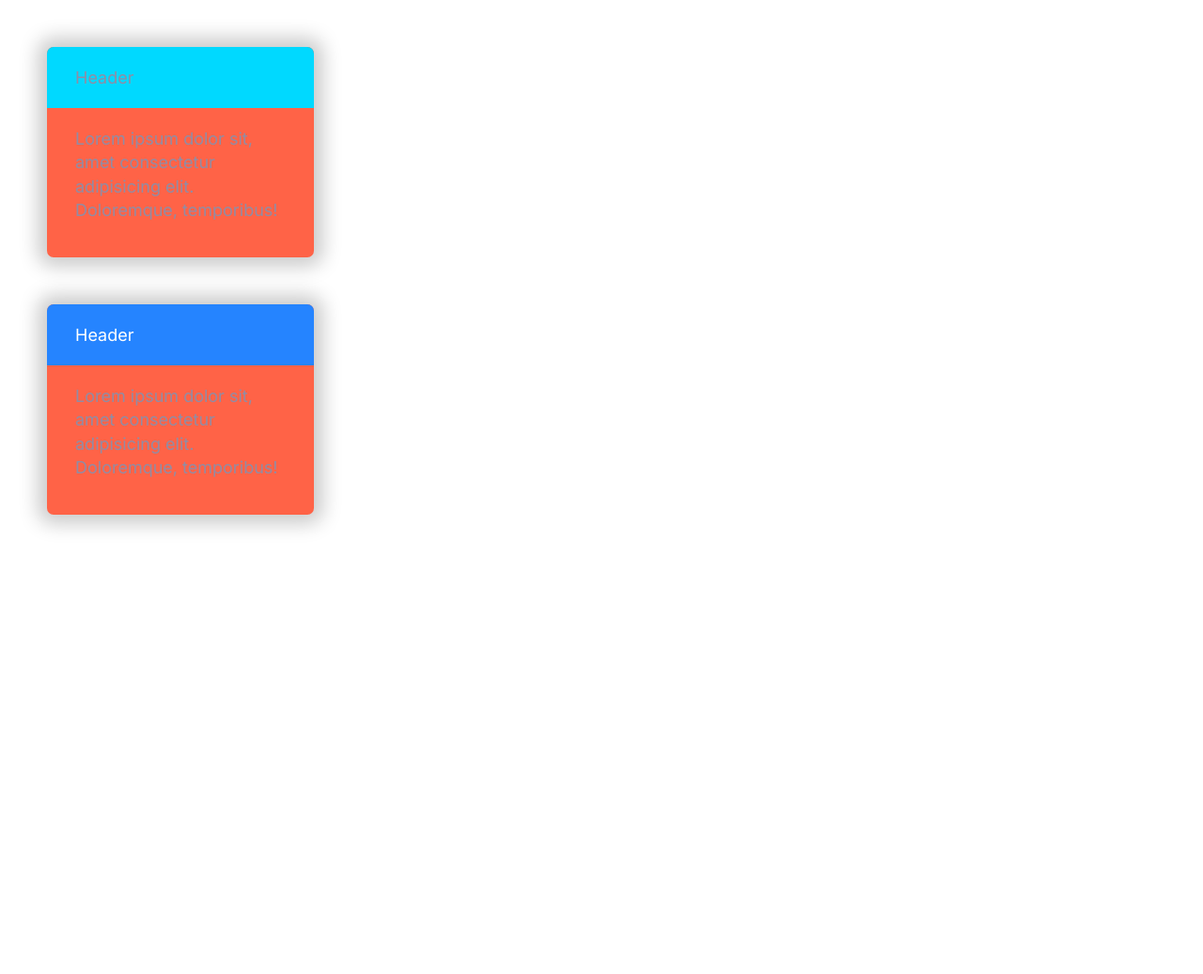
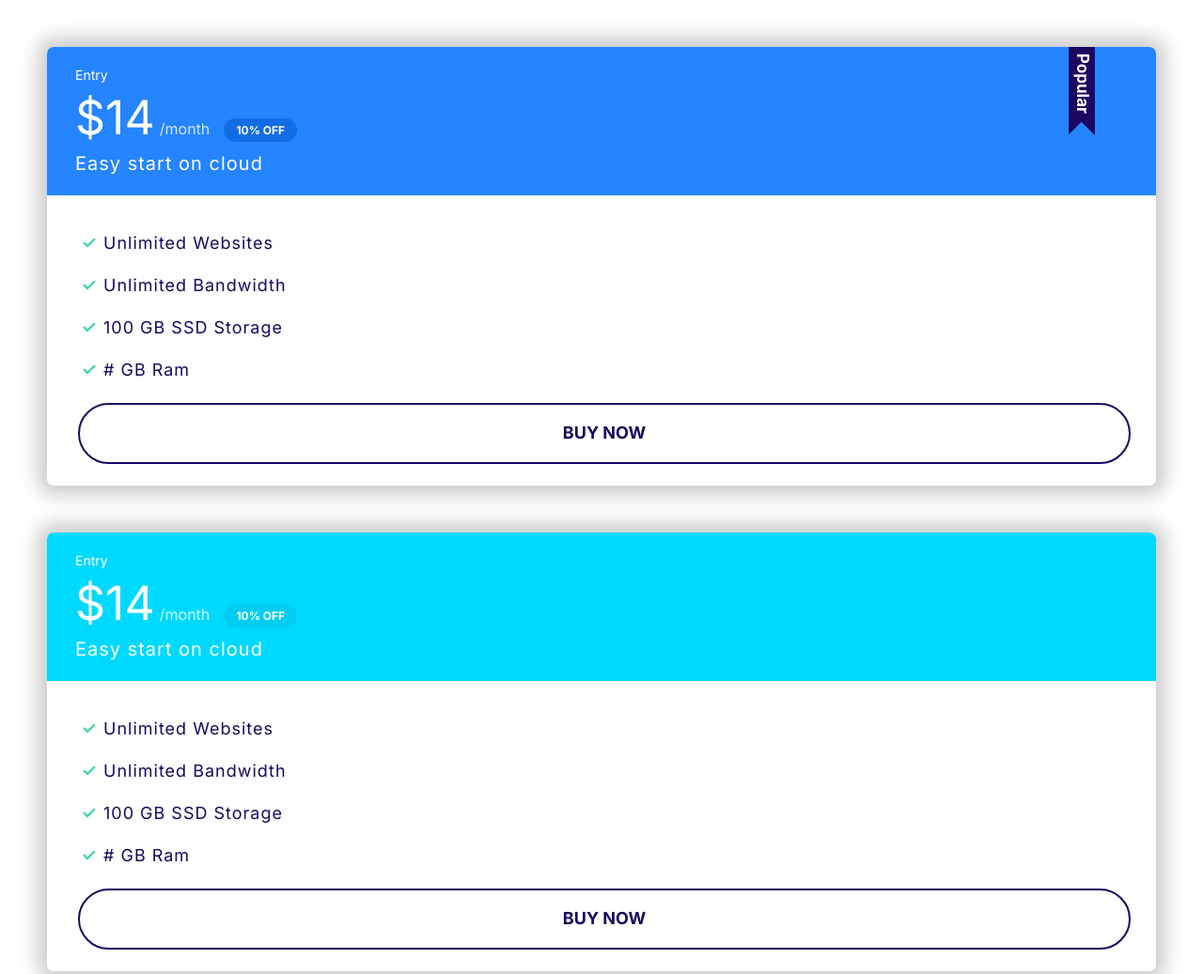
Before and after one commit to sadeghtavakoli/sadify, a plain HTML site: page index.html in a window 1280 px wide. Shown: the top 1037 px of the page at 94% size. Before the commit the page ends 800 px from the top, so only its background shows below. Drawn offline with Linux system fonts and the light colour scheme.

Commit message:
build plan component

```diff
--- a/css/style.css
+++ b/css/style.css
@@ -99,6 +99,7 @@ a {
 }
 .badge--small {
   font-size: 1.6rem;
+  padding: 0.5rem 1.3rem;
 }
 
 @media screen and (min-width: 1024px) {
@@ -242,7 +243,6 @@ a {
 .card {
   border-radius: 7px;
   box-shadow: 0 0 20px 10px var(--color-border);
-  background-color: tomato;
   margin: 5rem;
   transition: transform 0.5s;
   overflow: hidden;
@@ -262,4 +262,61 @@ a {
 }
 .card--secondary .card__header {
   background: var(--color-secondary);
+  color: white;
 }
+.card--primary .badge {
+  background: #126de4;
+}
+.card--secondary .badge {
+  background: #02cdf1;
+}
+/* plans */
+
+.plan__name {
+  color: white;
+  font-size: 2rem;
+  font-weight: 500;
+  margin: 0;
+}
+.plan__price {
+  font-size: 6rem;
+}
+.plan__billing-cycle {
+  font-size: 2.4rem;
+  font-weight: 30;
+  opacity: 0.8;
+  margin-right: 1rem;
+}
+.plan__description {
+  display: block;
+  font-size: 2rem;
+  font-weight: 300;
+  letter-spacing: 1px;
+}
+
+.plan .list__item {
+  letter-spacing: 1px;
+  margin-bottom: 2rem;
+}
+.plan--popular .card__header {
+  position: relative;
+}
+.plan--popular .card__header::before {
+  content: url("../images/popular.svg");
+  width: 4rem;
+  display: inline-block;
+  position: absolute;
+  top: -6px;
+  right: 5%;
+}
+@media screen and (min-width: 1024px) {
+  .plan__name {
+    font-size: 1.4rem;
+  }
+  .plan__price {
+    font-size: 5rem;
+  }
+  .plan__billing-cycle {
+    font-size: 1.6rem;
+  }
+}
--- a/index.html
+++ b/index.html
@@ -17,24 +17,46 @@
     <title>Sadify</title>
   </head>
   <body>
-    <div style="width: 30%">
-      <div class="card card--secondary">
-        <header class="card__header">Header</header>
-        <div class="card__body">
-          <p>
-            Lorem ipsum dolor sit, amet consectetur adipisicing elit.
-            Doloremque, temporibus!
-          </p>
+    <div style="width: 100%">
+      <div class="plan plan--popular">
+        <div class="card card--primary">
+          <header class="card__header">
+            <h3 class="plan__name">Entry</h3>
+            <span class="plan__price">$14</span>
+            <span class="plan__billing-cycle">/month</span>
+            <span class="badge badge--primary badge--small">10% OFF</span>
+            <span class="plan__description">Easy start on cloud</span>
+          </header>
+          <div class="card__body">
+            <ul class="list list--tick">
+              <li class="list__item">Unlimited Websites</li>
+              <li class="list__item">Unlimited Bandwidth</li>
+              <li class="list__item">100 GB SSD Storage</li>
+              <li class="list__item"># GB Ram</li>
+            </ul>
+            <button class="btn btn--outline btn--block">Buy now</button>
+          </div>
         </div>
       </div>
 
-      <div class="card card--primary">
-        <header class="card__header">Header</header>
-        <div class="card__body">
-          <p>
-            Lorem ipsum dolor sit, amet consectetur adipisicing elit.
-            Doloremque, temporibus!
-          </p>
+      <div class="plan">
+        <div class="card card--secondary">
+          <header class="card__header">
+            <h3 class="plan__name">Entry</h3>
+            <span class="plan__price">$14</span>
+            <span class="plan__billing-cycle">/month</span>
+            <span class="badge badge--primary badge--small">10% OFF</span>
+            <span class="plan__description">Easy start on cloud</span>
+          </header>
+          <div class="card__body">
+            <ul class="list list--tick">
+              <li class="list__item">Unlimited Websites</li>
+              <li class="list__item">Unlimited Bandwidth</li>
+              <li class="list__item">100 GB SSD Storage</li>
+              <li class="list__item"># GB Ram</li>
+            </ul>
+            <button class="btn btn--outline btn--block">Buy now</button>
+          </div>
         </div>
       </div>
     </div>
```
Also changed, not shown: components/plans.html (added, +42 -0 lines), images/popular.svg (added).
